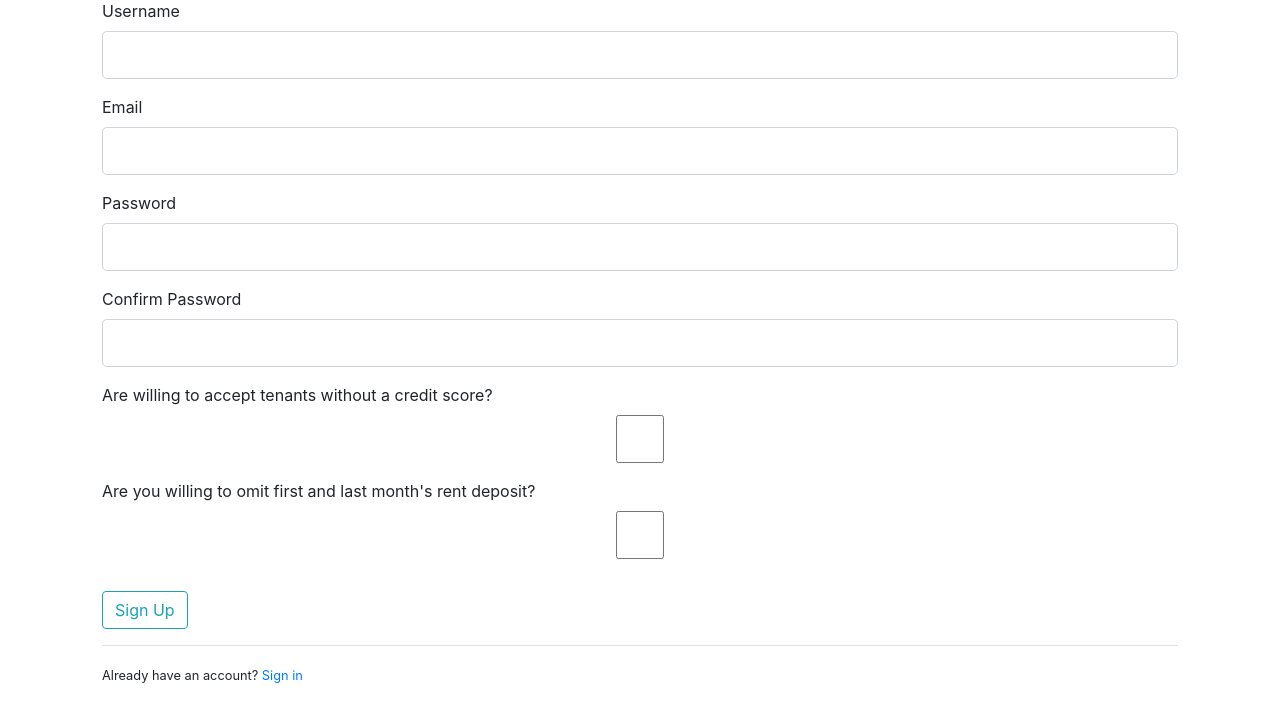
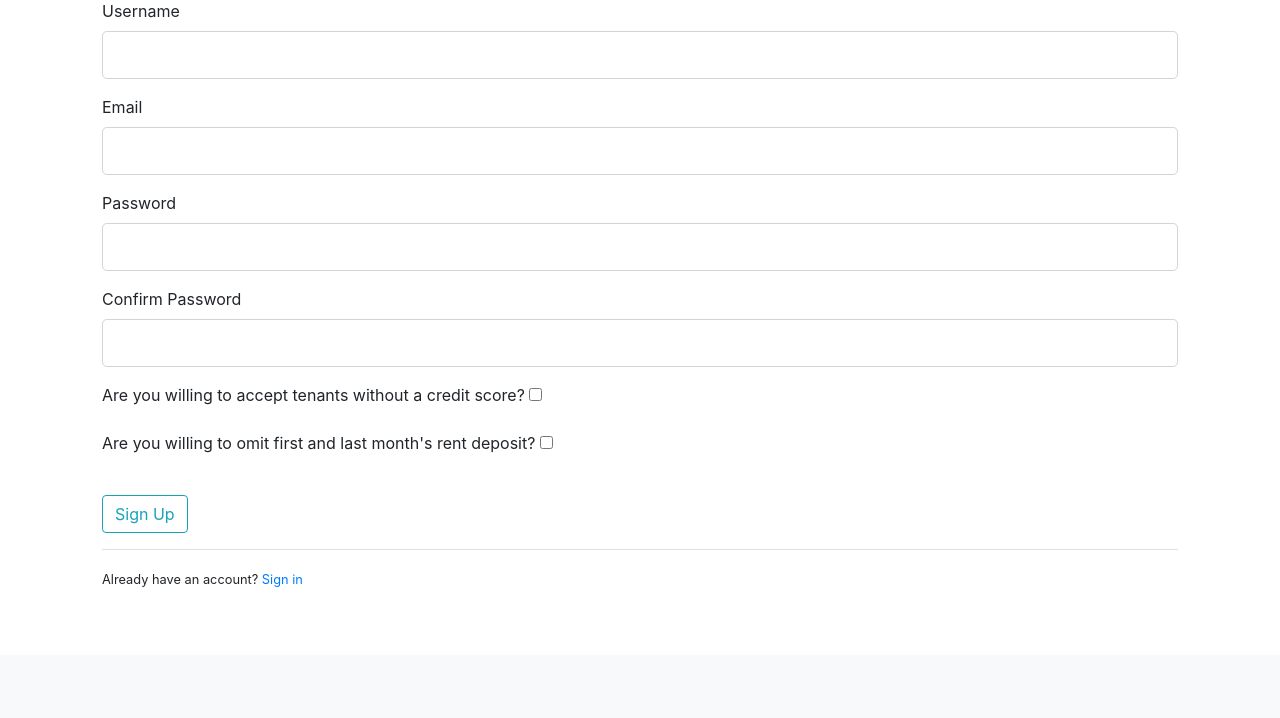
Before and after one commit to csc301-winter-2021/team-project-13-techfugees-toronto, a Flask app: page /register/landlord in a window 1280 px wide. Shown: the part 145-863 px from the top of the page. After the commit the page ends 732 px from the top, so only its background shows below. Run offline with Flask 2, Linux system fonts and the light colour scheme; some libraries are stand-ins or nearby versions.

Commit message:
Fix large checkboxes on landlord form fields

```diff
--- a/techfugees-app/techfugees/templates/register/landlord-register.html
+++ b/techfugees-app/techfugees/templates/register/landlord-register.html
@@ -5,28 +5,28 @@
     <div class=form-group>
         {{ form.credit_check.label(class="form-control-label") }}
         {% if form.credit_check.errors %}
-        {{ form.credit_check(class="form-control form-control-lg is-invalid") }}
+        {{ form.credit_check(class="form-controlis-invalid") }}
         <div class="invalid-feedback">
             {% for error in form.credit_check.errors %}
                 <span>{{ error }}</span>
             {% endfor %}
         </div>
         {% else %}
-            {{ form.credit_check(class="form-control form-control-lg") }}
+            {{ form.credit_check }}
         {% endif %}
     </div>
 
     <div class=form-group>
         {{ form.first_last.label(class="form-control-label") }}
         {% if form.first_last.errors %}
-        {{ form.first_last(class="form-control form-control-lg is-invalid") }}
+        {{ form.first_last(class="form-control is-invalid") }}
         <div class="invalid-feedback">
             {% for error in form.first_last.errors %}
                 <span>{{ error }}</span>
             {% endfor %}
         </div>
         {% else %}
-            {{ form.first_last(class="form-control form-control-lg") }}
+            {{ form.first_last }}
         {% endif %}
     </div>
 
--- a/techfugees-app/techfugees/users/forms.py
+++ b/techfugees-app/techfugees/users/forms.py
@@ -27,7 +27,7 @@ class LandlordRegistrationForm(FlaskForm):
     email = StringField('Email',validators=[DataRequired(), Email()])
     password = PasswordField('Password', validators=[DataRequired()])
     confirm_password = PasswordField('Confirm Password', validators=[DataRequired(), EqualTo('password')])
-    credit_check = BooleanField('Are willing to accept tenants without a credit score?')
+    credit_check = BooleanField('Are you willing to accept tenants without a credit score?')
     first_last = BooleanField('Are you willing to omit first and last month\'s rent deposit?')
     submit = SubmitField('Sign Up')
 
@@ -69,7 +69,7 @@ class UpdateLandlord(FlaskForm):
     username = StringField('Username',validators=[DataRequired(), Length(min=2, max=20)])
     email = StringField('Email',validators=[DataRequired(), Email()])
     submit = SubmitField('Update')
-    credit_check = BooleanField('Are willing to accept tenants without a credit score?')
+    credit_check = BooleanField('Are you willing to accept tenants without a credit score?')
     first_last = BooleanField('Are you willing to omit first and last month\'s rent deposit?')
 
     def validate_username(self, username):
```
Also changed, not shown: techfugees-app/techfugees/templates/account/landlord-account.html (+4 -4 lines).
